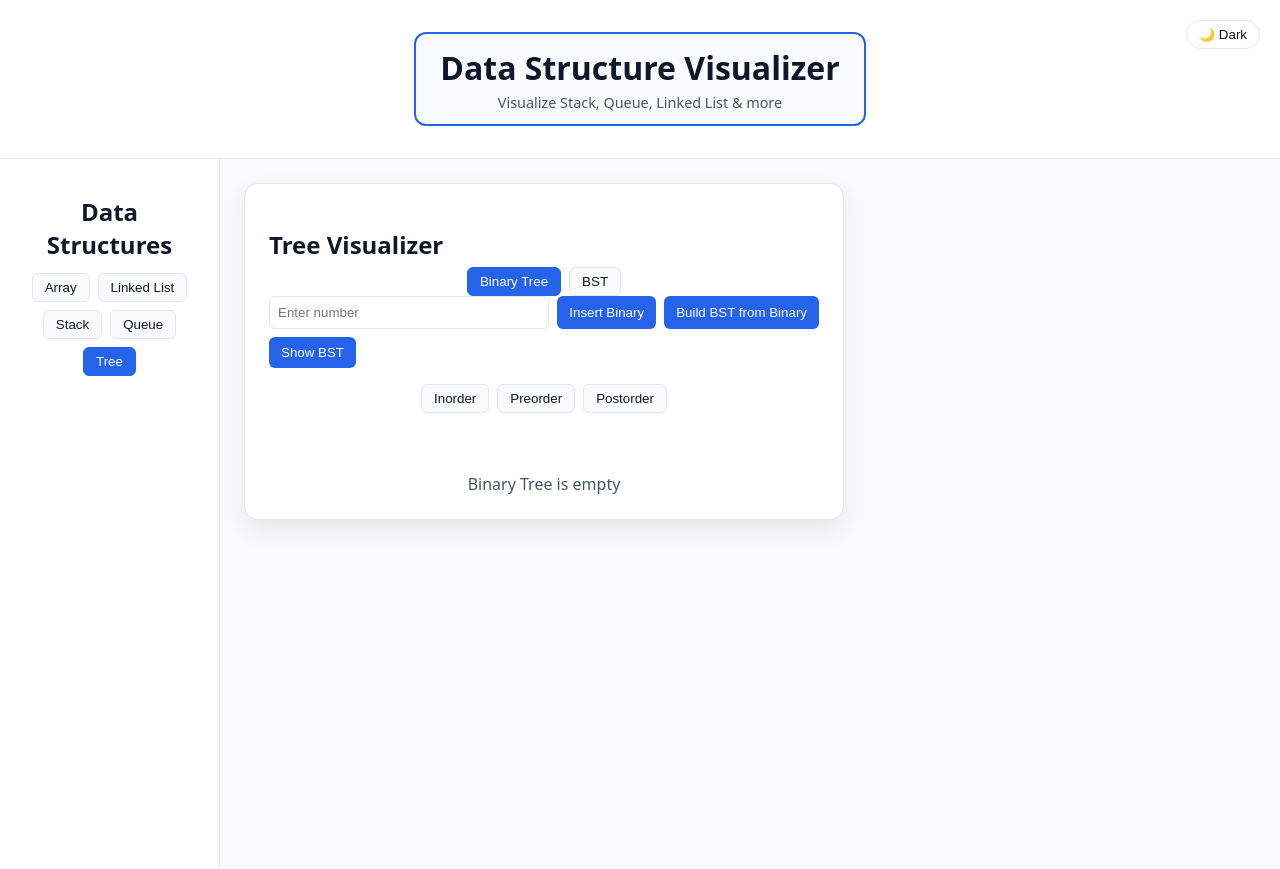
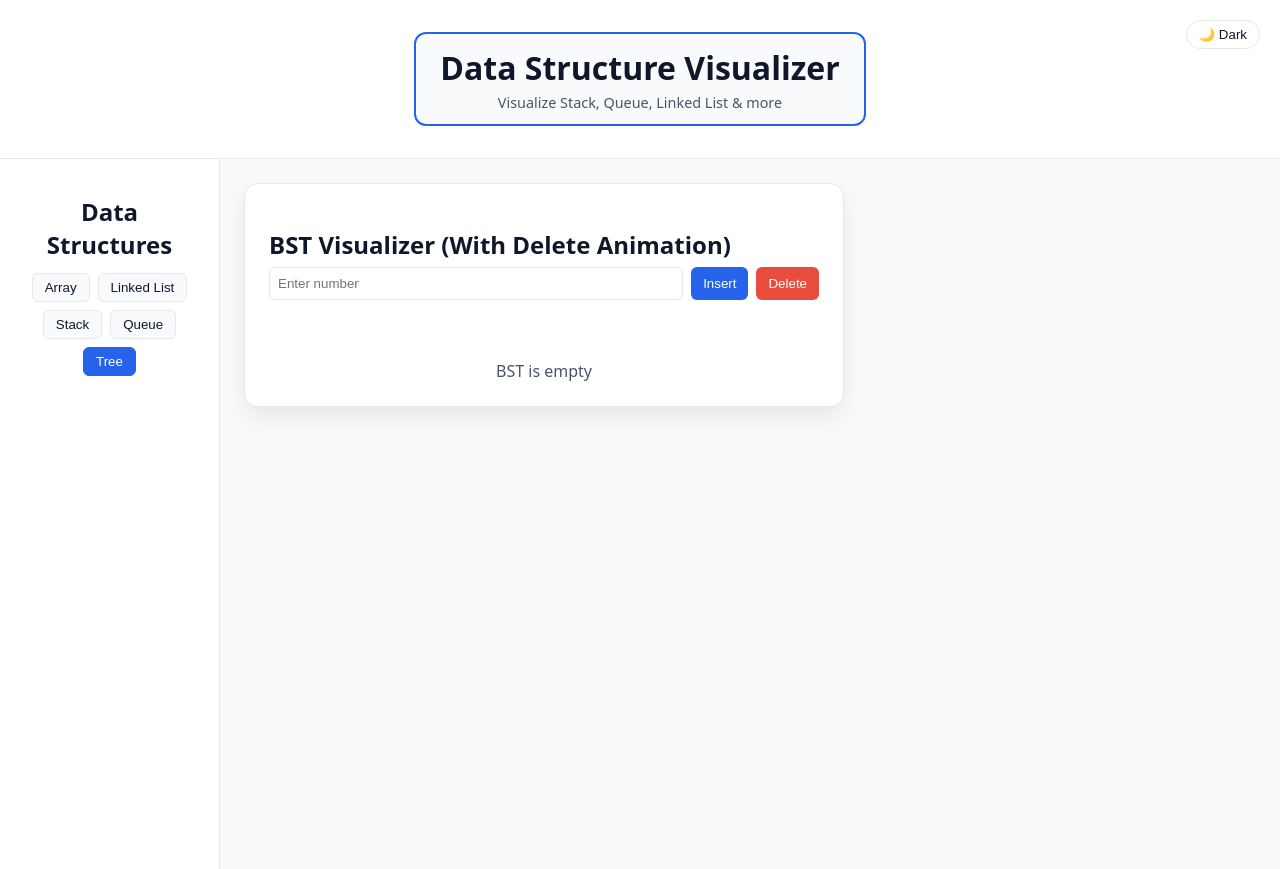
Before and after one commit to AshishKr-04/data-structure-visualizer, a React (Vite) app: page / in a window 1280 px wide. Both pictures are taken after a click on the button "Tree". Built offline with nearby package versions, Linux system fonts and the light colour scheme.

Commit message:
Added Delet animation

```diff
--- a/src/components/TreeVisualizer.jsx
+++ b/src/components/TreeVisualizer.jsx
@@ -1,81 +1,18 @@
 import { useState } from "react";
 
 function TreeVisualizer() {
-  const [treeMode, setTreeMode] = useState("binary"); // binary | bst
-  const [root, setRoot] = useState(null); // Binary Tree
-  const [bstFromBinary, setBstFromBinary] = useState(null); // Built BST
-  const [bstDirect, setBstDirect] = useState(null); // Standalone BST
+  const [treeMode, setTreeMode] = useState("bst"); // focus on BST for delete
+  const [bstRoot, setBstRoot] = useState(null);
   const [input, setInput] = useState("");
   const [message, setMessage] = useState("");
 
-  const [showBST, setShowBST] = useState(false);
+  const [deletingValue, setDeletingValue] = useState(null);
 
-  // Traversal
-  const [traversalOutput, setTraversalOutput] = useState([]);
-  const [traversalType, setTraversalType] = useState("");
-  const [isTraversing, setIsTraversing] = useState(false);
-
-  /* =========================================
-     RESET TRAVERSAL
-  ========================================= */
-  const resetTraversal = () => {
-    setTraversalOutput([]);
-    setTraversalType("");
-    setIsTraversing(false);
-  };
-
-  /* =========================================
-     BINARY TREE INSERT (LEVEL ORDER)
-  ========================================= */
-  const insertBinary = () => {
-    if (!input.trim()) {
-      setMessage("Enter a value");
-      return;
-    }
-
-    const value = Number(input);
-    const newNode = { value, left: null, right: null };
-
-    if (!root) {
-      setRoot(newNode);
-      setInput("");
-      setMessage(`Inserted ${value} in Binary Tree`);
-      return;
-    }
-
-    const queue = [root];
-
-    while (queue.length > 0) {
-      const current = queue.shift();
-
-      if (!current.left) {
-        current.left = newNode;
-        break;
-      } else {
-        queue.push(current.left);
-      }
-
-      if (!current.right) {
-        current.right = newNode;
-        break;
-      } else {
-        queue.push(current.right);
-      }
-    }
-
-    setRoot({ ...root });
-    setInput("");
-    setMessage(`Inserted ${value} in Binary Tree`);
-  };
-
-  /* =========================================
-     BST INSERT (Standalone)
-  ========================================= */
+  /* ===============================
+     INSERT BST
+  =============================== */
   const insertBST = () => {
-    if (!input.trim()) {
-      setMessage("Enter a value");
-      return;
-    }
+    if (!input.trim()) return;
 
     const value = Number(input);
 
@@ -91,137 +28,79 @@ function TreeVisualizer() {
       return node;
     };
 
-    setBstDirect((prev) => insertNode(prev, value));
+    setBstRoot((prev) => insertNode(prev, value));
     setInput("");
-    setMessage(`Inserted ${value} in BST`);
+    setMessage(`Inserted ${value}`);
   };
 
-  /* =========================================
-     BUILD BST FROM BINARY TREE
-  ========================================= */
-  const buildBSTFromBinary = () => {
-    if (!root) {
-      setMessage("Binary Tree is empty");
-      return;
-    }
+  /* ===============================
+     DELETE BST (WITH ANIMATION)
+  =============================== */
+  const deleteBST = async () => {
+    if (!input.trim()) return;
 
-    const values = [];
+    const value = Number(input);
+    setDeletingValue(value);
+    setMessage(`Deleting ${value}...`);
 
-    const collect = (node) => {
-      if (!node) return;
-      values.push(node.value);
-      collect(node.left);
-      collect(node.right);
-    };
+    await new Promise((res) => setTimeout(res, 800));
 
-    collect(root);
-
-    let newBST = null;
-
-    const insertNode = (node, value) => {
-      if (!node) return { value, left: null, right: null };
+    const deleteNode = (node, value) => {
+      if (!node) return null;
 
       if (value < node.value) {
-        node.left = insertNode(node.left, value);
+        node.left = deleteNode(node.left, value);
       } else if (value > node.value) {
-        node.right = insertNode(node.right, value);
+        node.right = deleteNode(node.right, value);
+      } else {
+        // Case 1: No child
+        if (!node.left && !node.right) {
+          return null;
+        }
+
+        // Case 2: One child
+        if (!node.left) return node.right;
+        if (!node.right) return node.left;
+
+        // Case 3: Two children
+        let successor = node.right;
+        while (successor.left) {
+          successor = successor.left;
+        }
+
+        node.value = successor.value;
+        node.right = deleteNode(node.right, successor.value);
       }
 
       return node;
     };
 
-    values.forEach((v) => {
-      newBST = insertNode(newBST, v);
-    });
+    setBstRoot((prev) => deleteNode(prev, value));
 
-    setBstFromBinary(newBST);
-    setMessage("BST built from Binary Tree");
+    setDeletingValue(null);
+    setInput("");
+    setMessage(`Deleted ${value}`);
   };
 
-  /* =========================================
-     TRAVERSAL LOGIC
-  ========================================= */
-  const startTraversal = async (type) => {
-    let currentRoot =
-      treeMode === "binary"
-        ? root
-        : treeMode === "bst"
-        ? bstDirect
-        : null;
-
-    if (!currentRoot) {
-      setMessage("Tree is empty");
-      return;
-    }
-
-    resetTraversal();
-    setTraversalType(type);
-    setIsTraversing(true);
-
-    const result = [];
-
-    const delay = () =>
-      new Promise((resolve) => setTimeout(resolve, 500));
-
-    const inorder = async (node) => {
-      if (!node) return;
-      await inorder(node.left);
-      result.push(node.value);
-      setTraversalOutput([...result]);
-      await delay();
-      await inorder(node.right);
-    };
-
-    const preorder = async (node) => {
-      if (!node) return;
-      result.push(node.value);
-      setTraversalOutput([...result]);
-      await delay();
-      await preorder(node.left);
-      await preorder(node.right);
-    };
-
-    const postorder = async (node) => {
-      if (!node) return;
-      await postorder(node.left);
-      await postorder(node.right);
-      result.push(node.value);
-      setTraversalOutput([...result]);
-      await delay();
-    };
-
-    if (type === "inorder") await inorder(currentRoot);
-    if (type === "preorder") await preorder(currentRoot);
-    if (type === "postorder") await postorder(currentRoot);
-
-    setIsTraversing(false);
-  };
-
-  /* =========================================
-     TRAVERSAL EXPLANATION
-  ========================================= */
-  const getTraversalExplanation = () => {
-    switch (traversalType) {
-      case "inorder":
-        return "Traversal Pattern: Left → Node → Right";
-      case "preorder":
-        return "Traversal Pattern: Node → Left → Right";
-      case "postorder":
-        return "Traversal Pattern: Left → Right → Node";
-      default:
-        return "";
-    }
-  };
-
-  /* =========================================
-     TREE RENDER
-  ========================================= */
+  /* ===============================
+     RENDER TREE
+  =============================== */
   const renderTree = (node) => {
     if (!node) return null;
 
+    const isDeleting = node.value === deletingValue;
+
     return (
       <div className="tree-node">
-        <div className="tree-circle">{node.value}</div>
+        <div
+          className="tree-circle"
+          style={{
+            backgroundColor: isDeleting ? "#ff4d4d" : "#2d6cdf",
+            transition: "0.3s ease"
+          }}
+        >
+          {node.value}
+        </div>
 
         <div className="tree-children">
           {node.left && renderTree(node.left)}
@@ -233,35 +112,8 @@ function TreeVisualizer() {
 
   return (
     <div className="stack-card">
-      <h2>Tree Visualizer</h2>
+      <h2>BST Visualizer (With Delete Animation)</h2>
 
-      {/* MODE SWITCH */}
-      <div className="ds-buttons">
-        <button
-          className={treeMode === "binary" ? "active" : ""}
-          onClick={() => {
-            setTreeMode("binary");
-            resetTraversal();
-            setShowBST(false);
-            setMessage("");
-          }}
-        >
-          Binary Tree
-        </button>
-
-        <button
-          className={treeMode === "bst" ? "active" : ""}
-          onClick={() => {
-            setTreeMode("bst");
-            resetTraversal();
-            setMessage("");
-          }}
-        >
-          BST
-        </button>
-      </div>
-
-      {/* INPUT + BUTTONS */}
       <div className="stack-controls">
         <input
           type="text"
@@ -270,85 +122,21 @@ function TreeVisualizer() {
           onChange={(e) => setInput(e.target.value)}
         />
 
-        {treeMode === "binary" && (
-          <>
-            <button onClick={insertBinary}>Insert Binary</button>
-            <button onClick={buildBSTFromBinary}>
-              Build BST from Binary
-            </button>
-
-            <button onClick={() => setShowBST(!showBST)}>
-              {showBST ? "Hide BST" : "Show BST"}
-            </button>
-          </>
-        )}
-
-        {treeMode === "bst" && (
-          <button onClick={insertBST}>Insert in BST</button>
-        )}
-      </div>
-
-      {/* TRAVERSAL BUTTONS */}
-      <div className="ds-buttons" style={{ marginTop: "15px" }}>
-        <button disabled={isTraversing} onClick={() => startTraversal("inorder")}>
-          Inorder
+        <button onClick={insertBST}>
+          Insert
         </button>
 
-        <button disabled={isTraversing} onClick={() => startTraversal("preorder")}>
-          Preorder
-        </button>
-
-        <button disabled={isTraversing} onClick={() => startTraversal("postorder")}>
-          Postorder
+        <button
+          onClick={deleteBST}
+          style={{ backgroundColor: "#e74c3c" }}
+        >
+          Delete
         </button>
       </div>
 
-      {/* DISPLAY SECTION */}
-
-      {treeMode === "binary" && (
-        <>
-          <div className="tree-container">
-            {root ? renderTree(root) : <div className="empty">Binary Tree is empty</div>}
-          </div>
-
-          {showBST && (
-            <>
-              <h3 style={{ marginTop: "30px" }}>
-                Binary Search Tree (From Binary)
-              </h3>
-
-              <div className="tree-container">
-                {bstFromBinary ? (
-                  renderTree(bstFromBinary)
-                ) : (
-                  <div className="empty">
-                    Click "Build BST from Binary"
-                  </div>
-                )}
-              </div>
-            </>
-          )}
-        </>
-      )}
-
-      {treeMode === "bst" && (
-        <div className="tree-container">
-          {bstDirect ? renderTree(bstDirect) : <div className="empty">BST is empty</div>}
-        </div>
-      )}
-
-      {/* TRAVERSAL INFO */}
-      {traversalType && (
-        <div className="message" style={{ marginTop: "15px" }}>
-          {getTraversalExplanation()}
-        </div>
-      )}
-
-      {traversalOutput.length > 0 && (
-        <div className="message">
-          Traversal Output: {traversalOutput.join(" → ")}
-        </div>
-      )}
+      <div className="tree-container">
+        {bstRoot ? renderTree(bstRoot) : <div className="empty">BST is empty</div>}
+      </div>
 
       {message && <div className="message">{message}</div>}
     </div>
```
